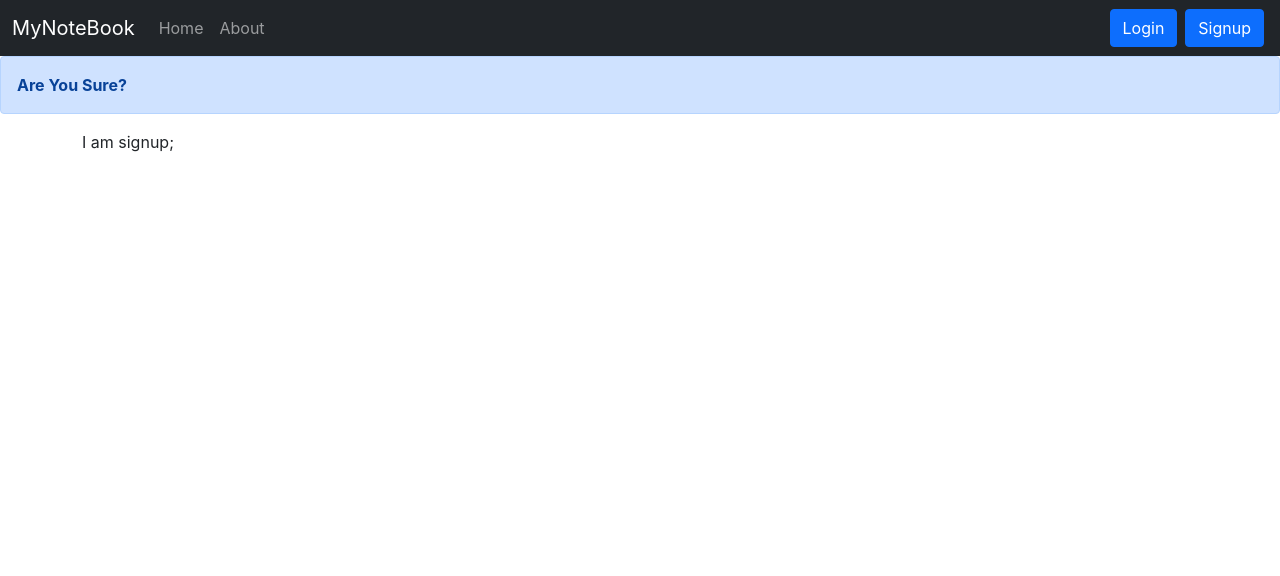
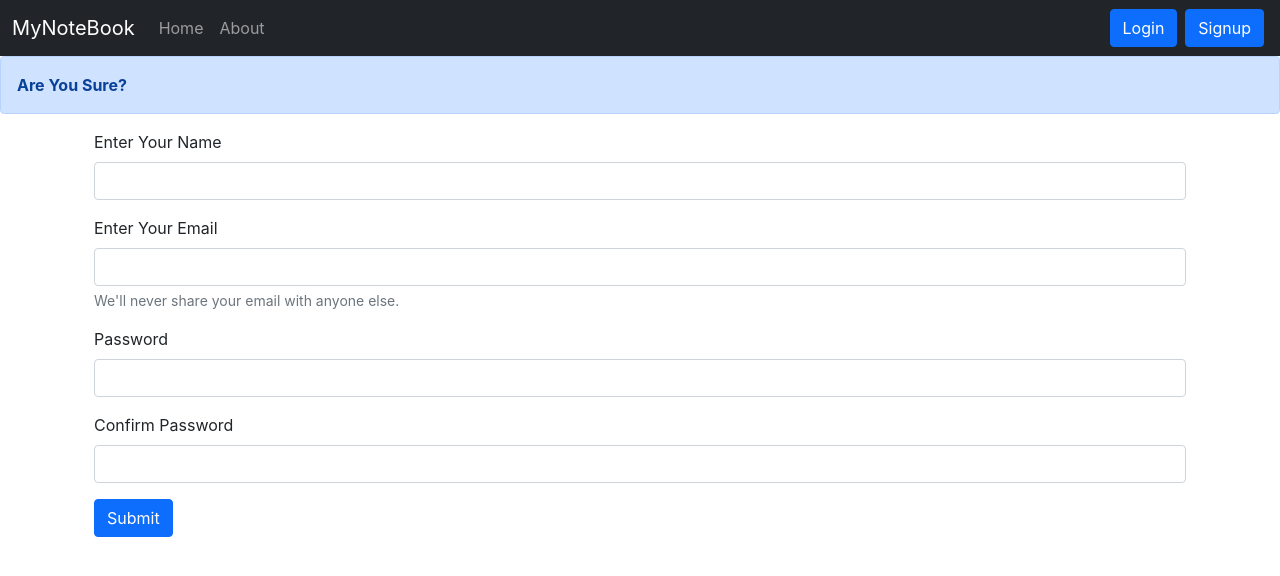
Before and after one commit to sabbir512/Createmynote, a React (Create React App) app: page /signup in a window 1280 px wide. Shown: the top 576 px of the page. Built offline with nearby package versions, Linux system fonts and the light colour scheme.

Commit message:
Connect signup with server with help of our backend api

```diff
--- a/src/Signup.js
+++ b/src/Signup.js
@@ -1,9 +1,65 @@
-import React from 'react'
+import React, { useState } from 'react'
+import { useNavigate } from "react-router-dom";
 
 function Signup() {
+  const [credentials, setCredentials] =useState({name:"", email:"", password:"", cpassword:""});
+  let navigate = useNavigate();
+
+  const handleSubmit = async (e)=>{
+    e.preventDefault();
+    const {name, email, password} = credentials;
+    const response = await fetch("http://localhost:5000/api/auth/createuser", {
+       method: "POST",
+
+       headers: {
+         "Content-Type": "application/json",
+       },
+       body: JSON.stringify({name, email, password})
+     });
+     const json = await response.json();
+     console.log(json);
+
+     if(json.success === true){
+      //Redirected to page and also save the token in logal stroages
+      localStorage.setItem('token', json.authtoken);
+      navigate("/");
+    }
+    else{
+      //Alert for User;
+      alert("Invalid credentaial")
+    }
+
+   }
+
+   const onChange = (e) => {
+       setCredentials({ ...credentials, [e.target.name]: e.target.value })
+     }
+
   return (
-    <div>
-      I am signup;
+    <div className="container">
+      <form onSubmit={handleSubmit}>
+        <div className="mb-3">
+          <label htmlFor="name" className="form-label">Enter Your Name</label>
+          <input type="text" className="form-control" onChange={onChange} id="name" name='name' aria-describedby="emailHelp" />
+        </div>
+
+        <div className="mb-3">
+          <label htmlFor="eamil" className="form-label">Enter Your Email</label>
+          <input type="email" className="form-control" onChange={onChange} id="eamil" name='email' aria-describedby="emailHelp" />
+          <div id="emailHelp" className="form-text">We'll never share your email with anyone else.</div>
+        </div>
+
+        <div className="mb-3">
+          <label htmlFor="password" className="form-label">Password</label>
+          <input type="password" className="form-control" name='password' onChange={onChange} minLength={5} required id="password" />
+        </div>
+
+        <div className="mb-3">
+          <label htmlFor="cpassword" className="form-label">Confirm Password</label>
+          <input type="password" className="form-control" name='cpassword' onChange={onChange} minLength={5} required id="cpassword" />
+        </div>
+        <button type="submit" className="btn btn-primary">Submit</button>
+      </form>
     </div>
   )
 }
--- a/src/components/Login.js
+++ b/src/components/Login.js
@@ -44,7 +44,7 @@
                     <label htmlFor="password" className="form-label">Password</label>
                     <input type="password" className="form-control" value={credentials.password} onChange={onChange}  name="password" id="password" />
                 </div>
-                <button type="submit" className="btn btn-primary" >Submit</button>
+                <button type="submit" className="btn btn-primary" >Login</button>
             </form>
         </div>
     )
```
Also changed, not shown: 1 other file (tests, documents, lock files or other folders).
